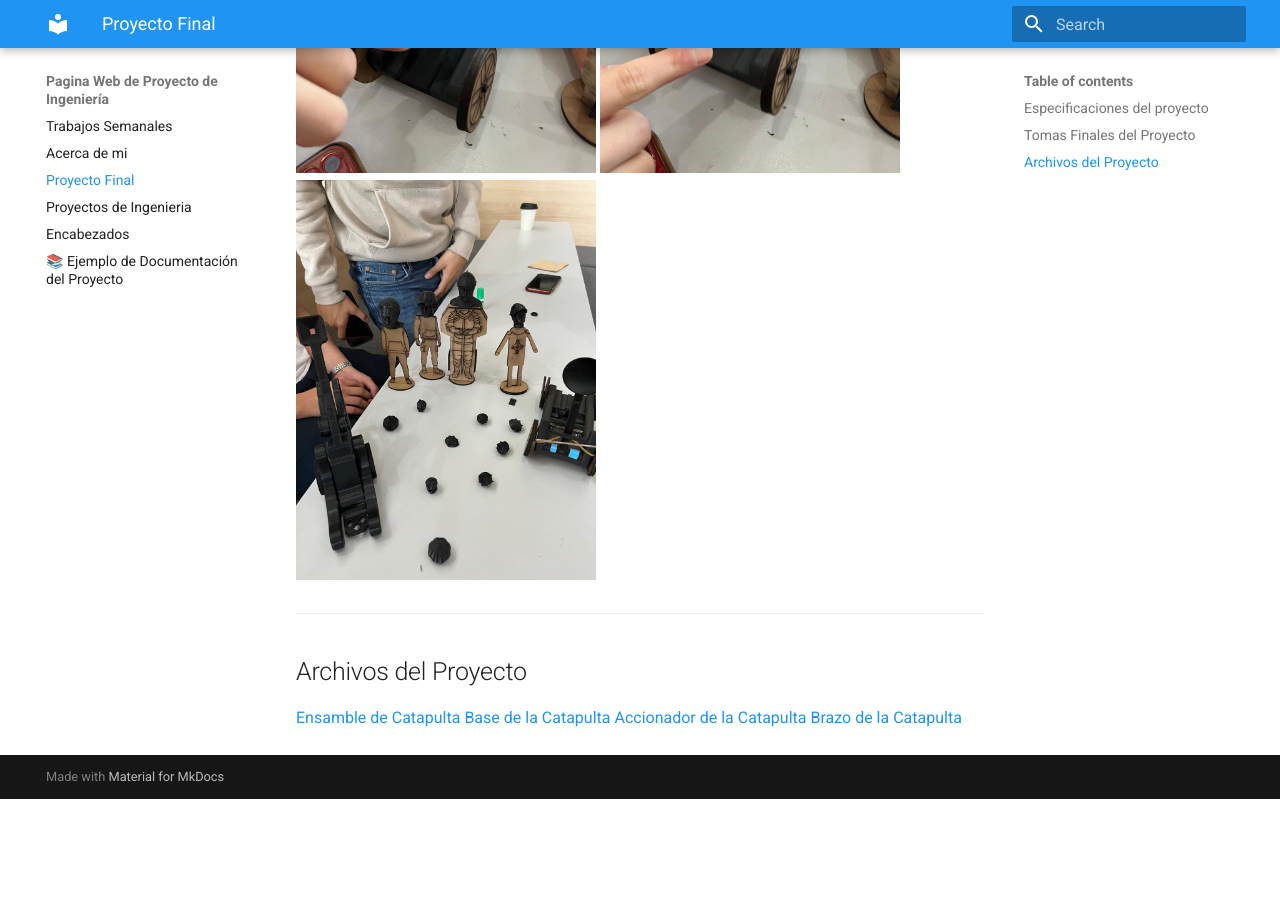
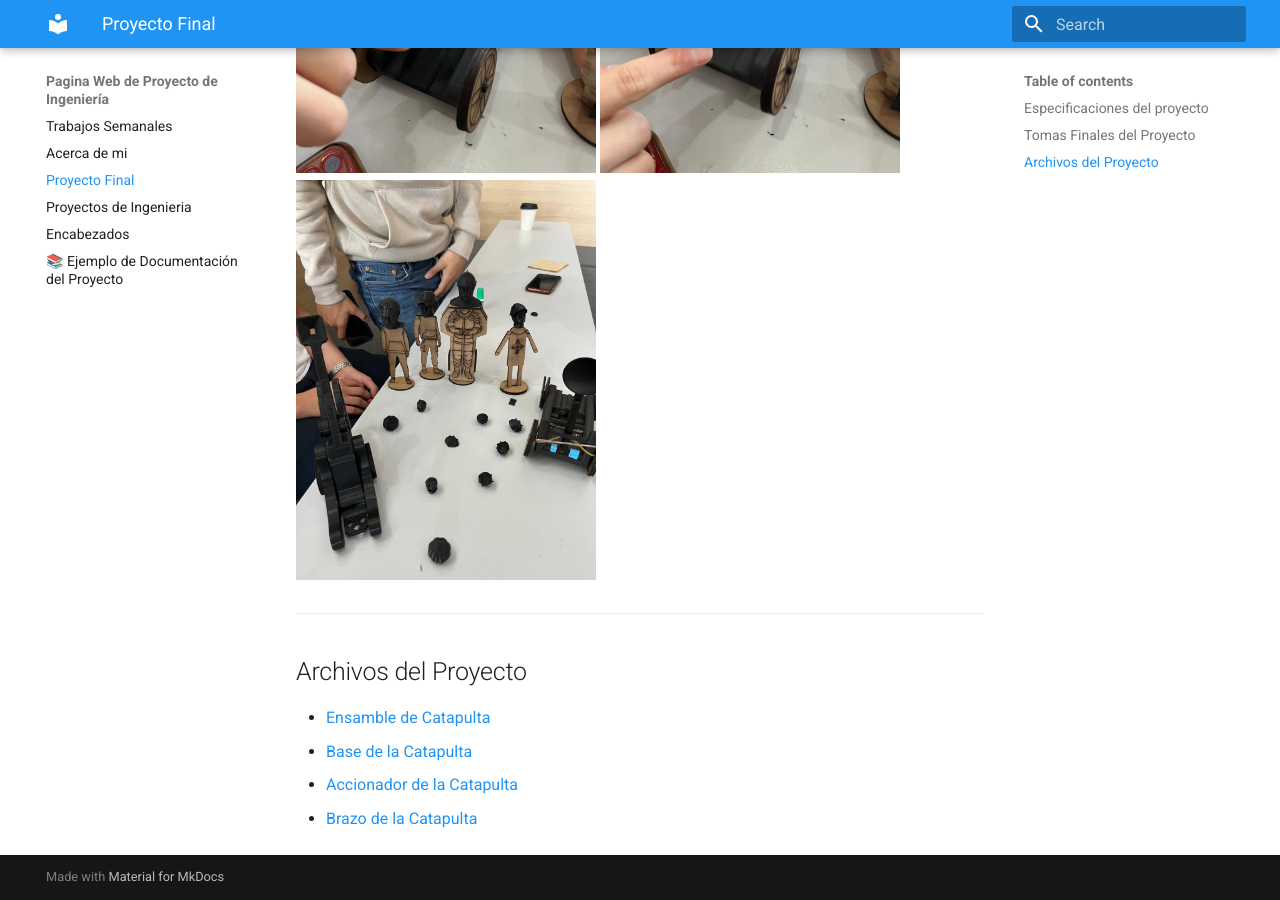
Before and after one commit to JoseGilGonzalezBerra/Proyecto_de_Ingenieria, an MkDocs documentation site: the page built from docs/Proyecto Final.md, in a window 1280 px wide and 900 px high, scrolled down 1404 px. Built offline with MkDocs 1.6.1 and Material for MkDocs 9.7.7, drawn with Linux system fonts in a browser that asks for light colours; before the commit the page ends 2203 px from its top, so only the background shows below that.

```diff
--- a/docs/Proyecto Final.md
+++ b/docs/Proyecto Final.md
@@ -34,7 +34,7 @@ Como proyecto de final de Semestre el profesor nos dio un proyecto que recopilar
 
 ## Archivos del Proyecto
 
-[Ensamble de Catapulta](../recursos/archivos/CATAPULTA.SLDASM)
-[Base de la Catapulta](../recursos/archivos/BASE.SLDPRT)
-[Accionador de la Catapulta](../recursos/archivos/PLUNGER.SLDPRT)
-[Brazo de la Catapulta](../recursos/archivos/ARM.SLDPRT)
+- [Ensamble de Catapulta](../recursos/archivos/CATAPULTA.SLDASM)
+- [Base de la Catapulta](../recursos/archivos/BASE.SLDPRT)
+- [Accionador de la Catapulta](../recursos/archivos/PLUNGER.SLDPRT)
+- [Brazo de la Catapulta](../recursos/archivos/ARM.SLDPRT)
```
